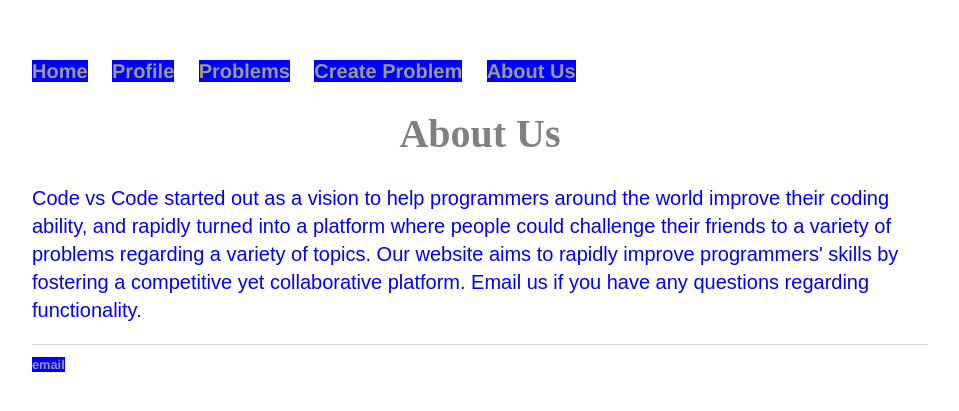
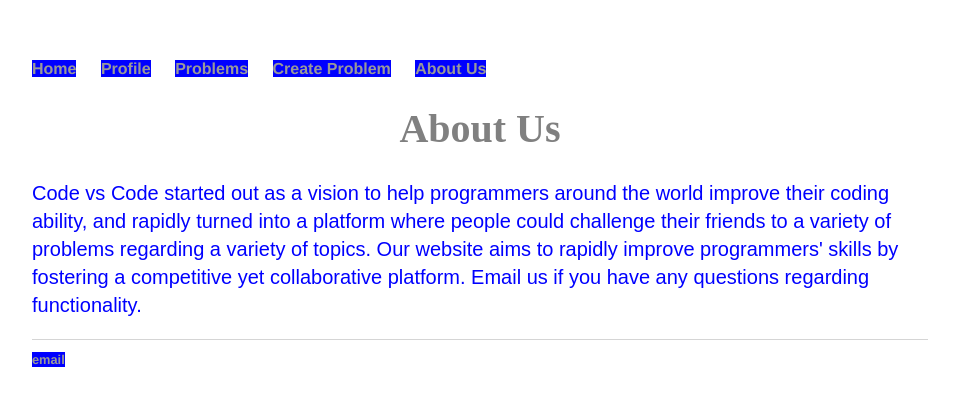
Before and after one commit to rramakrishnan246/rramakrishnan246.github.io, a Jekyll site: the page built from about.html, in a window 1280 px wide. Shown: the top 411 px of the page, without its empty margins (160-1119 px from the left). Built offline with Jekyll 4.4.1, drawn with Linux system fonts in a browser that asks for light colours.

Commit message:
Update default.html

```diff
--- a/_layouts/default.html
+++ b/_layouts/default.html
@@ -12,11 +12,11 @@
 		<body>
 			<nav>
 	    		<ul>
-	        		<li style = "font-size: 20px"><a href="/">Home</a></li>
-		        	<li style = "font-size: 20px"><a href="/Profile">Profile</a></li>
-				<li style = "font-size: 20px"><a href="/Problems">Problems</a></li>
-	        		<li style = "font-size: 20px"><a href="/Create">Create Problem</a></li>
-	    			<li style = "font-size: 20px"><a href="/about">About Us</a></li>
+	        		<li><a href="/">Home</a></li>
+		        	<li><a href="/Profile">Profile</a></li>
+				<li><a href="/Problems">Problems</a></li>
+	        		<li><a href="/Create">Create Problem</a></li>
+	    			<li><a href="/about">About Us</a></li>
 			</ul>
 			</nav>
 			<div class="container">
```
